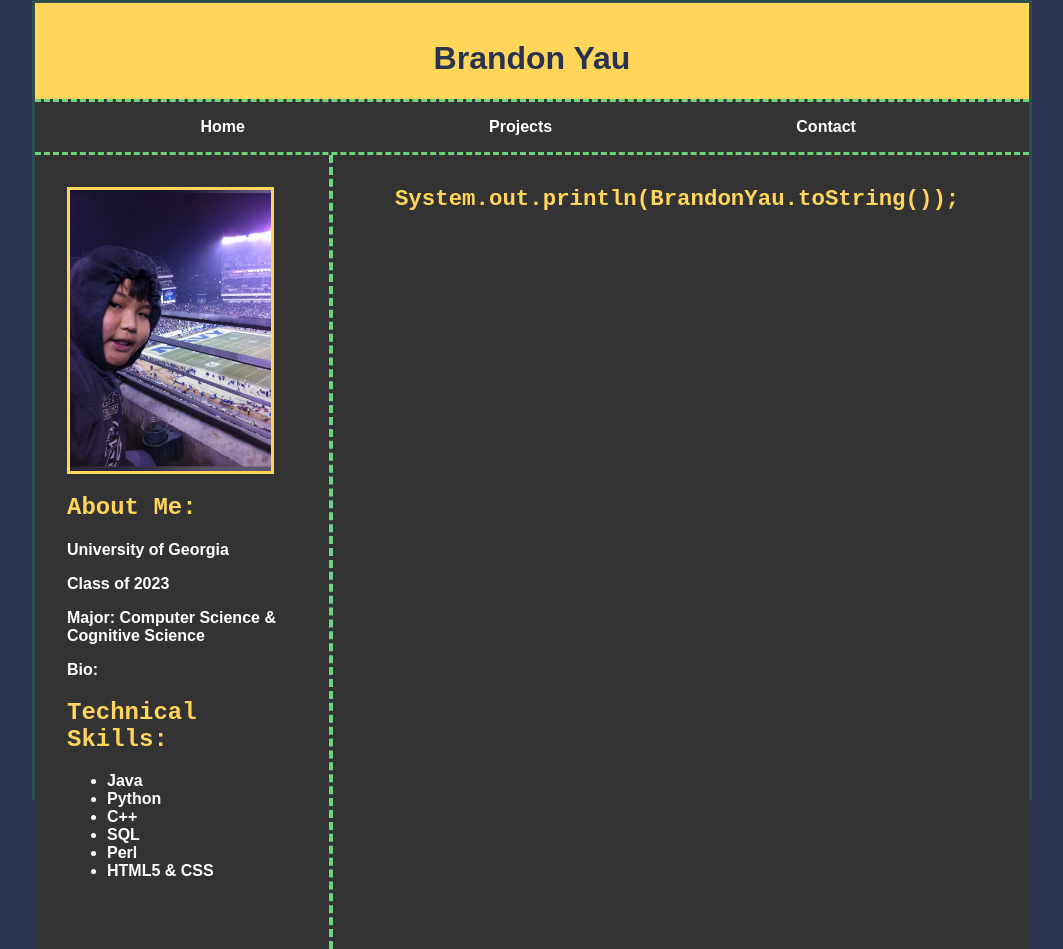
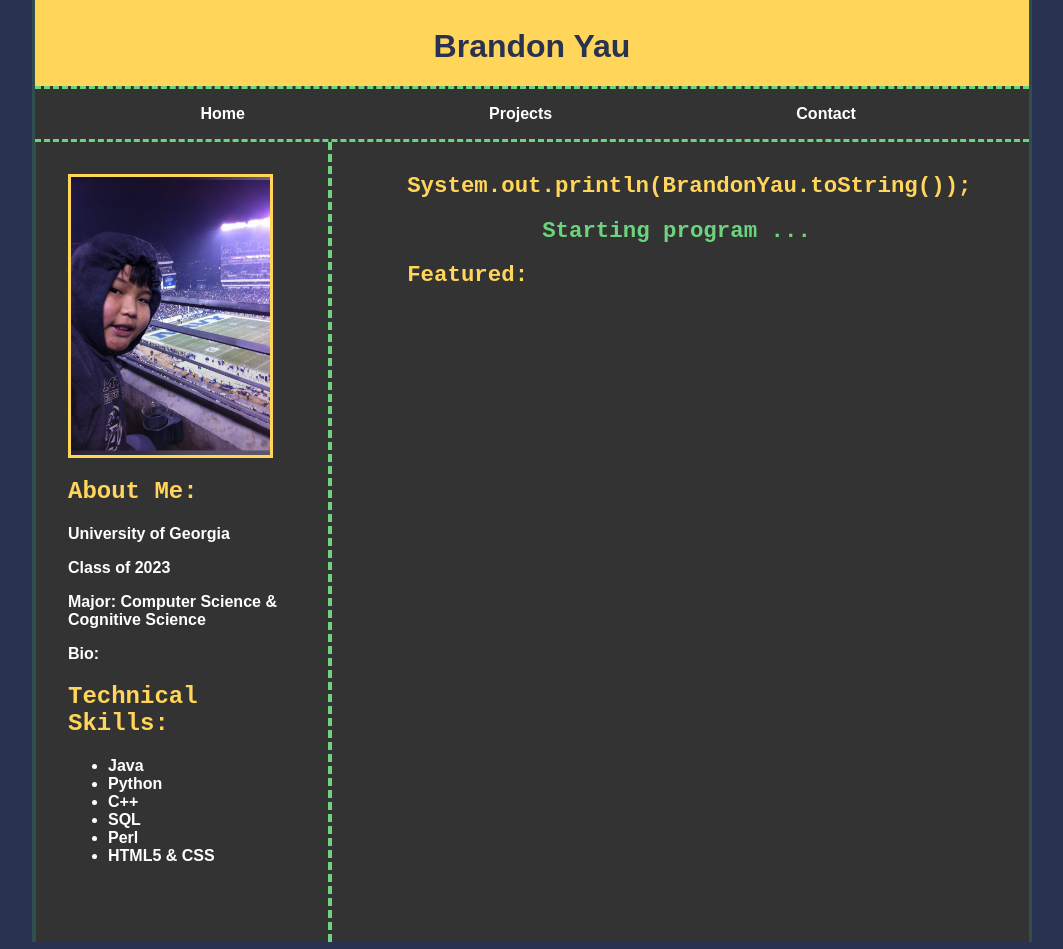
Before and after one commit to bny11638/bny11638.github.io, a plain HTML site: page index.html in a window 1280 px wide. Shown: the whole page, without its empty margins (108-1171 px from the left). Drawn offline with Linux system fonts and the light colour scheme.

Commit message:
Fixed borders have to fill in main content

```diff
--- a/index.html
+++ b/index.html
@@ -37,6 +37,10 @@
             </div>
             <div class="column2">
                 <h1>System.out.println(BrandonYau.toString());</h1>
+                <h2>Starting program ...</h2>
+                <div id = "content">
+                    <h1>Featured:</h1>
+                </div>
             </div>
         </div>
         </main>
--- a/styles.css
+++ b/styles.css
@@ -7,21 +7,23 @@ body {
     max-width:1000px;
     align-self: center;
     margin:auto;
+    /**
     border-color:darkslategray;
     border-width: 3px;
     border-style:solid;
-    height: auto;
+    */
     background-color: #293250;
-}
-main {
-    background-color:white;
 }
 /** The upper half of the website*/
 #Upper {
     font-family:fantasy;
     text-align:center;
-    padding-top: 1em;
+    padding-top: .4em;
     background-color: #FFD55A;
+    border-right-style: solid;
+    border-right-color: darkslategray;
+    border-left-style: solid;
+    border-left-color: darkslategray;
 }
 #Banner {
     color: #293250;
@@ -34,8 +36,8 @@ main {
     text-align: center;
     border-bottom-style: dashed;
     border-top-style: dashed;
-    border-color: #6DD47E;
-
+    border-bottom-color: #6DD47E;
+    border-top-color: #6DD47E;
   }
 
   #navBar li {
@@ -67,6 +69,8 @@ main {
       padding:2em;
       background-color: #333;
       border-color: #6DD47E;
+      border-left-style: solid;
+      border-left-color: darkslategray;
       border-right-style: dashed;
       border-width: 4px;
       height:100%;
@@ -88,6 +92,8 @@ main {
     font-family: Arial, Helvetica, sans-serif;
   }
   .column2 {
+      border-right-style: solid;
+      border-right-color: darkslategray;
       background-color: #333;
       padding-left: .5em;
       padding-top:1em;
@@ -97,8 +103,24 @@ main {
       height:100%;
   }
   .column2 h1 {
+      padding-left:3em;
       font-size: 140%;
-      text-align: center;
+      text-align: left;
       color: #FFD55A;
       font-family: 'Courier New', Courier, monospace;
   }
+  .column2 h2 {
+    font-size: 140%;
+    text-align: center;
+    padding-bottom: 0em;
+    color:#6DD47E;
+    font-family: 'Courier New', Courier, monospace;
+}
+
+  #content h1 {
+    padding-left: 3em;
+    font-size: 140%;
+    text-align: left;
+    color: #FFD55A;
+    font-family: 'Courier New', Courier, monospace;
+  }
```
